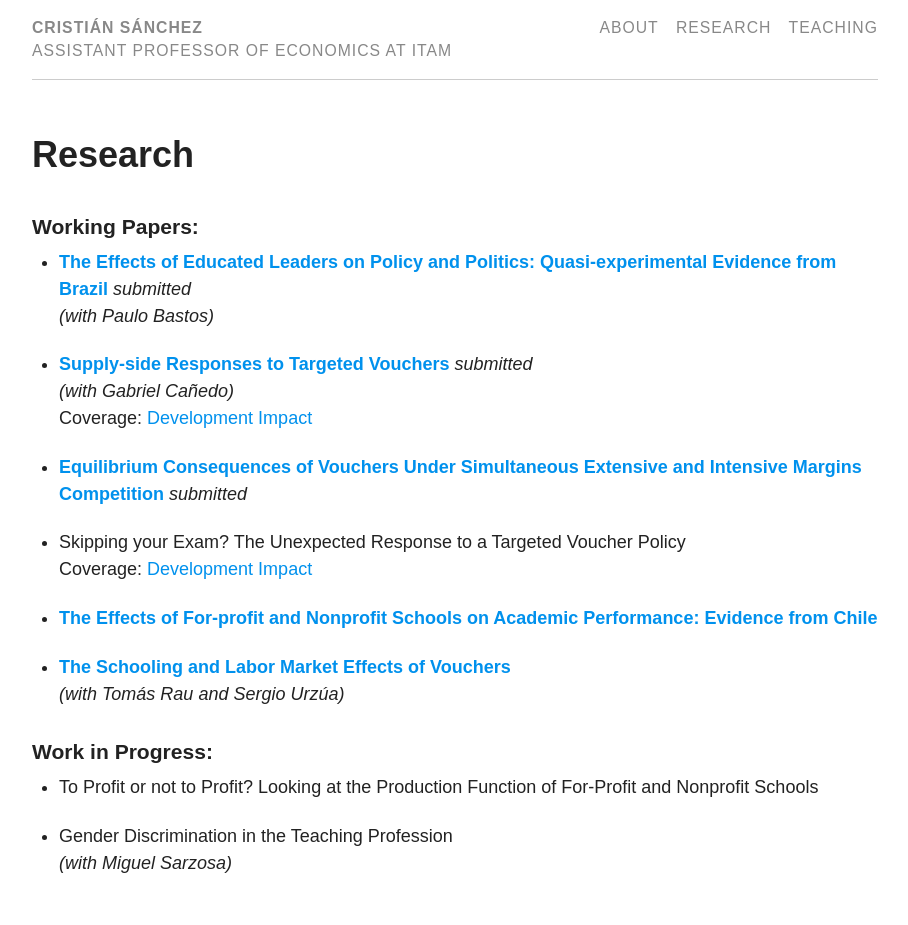
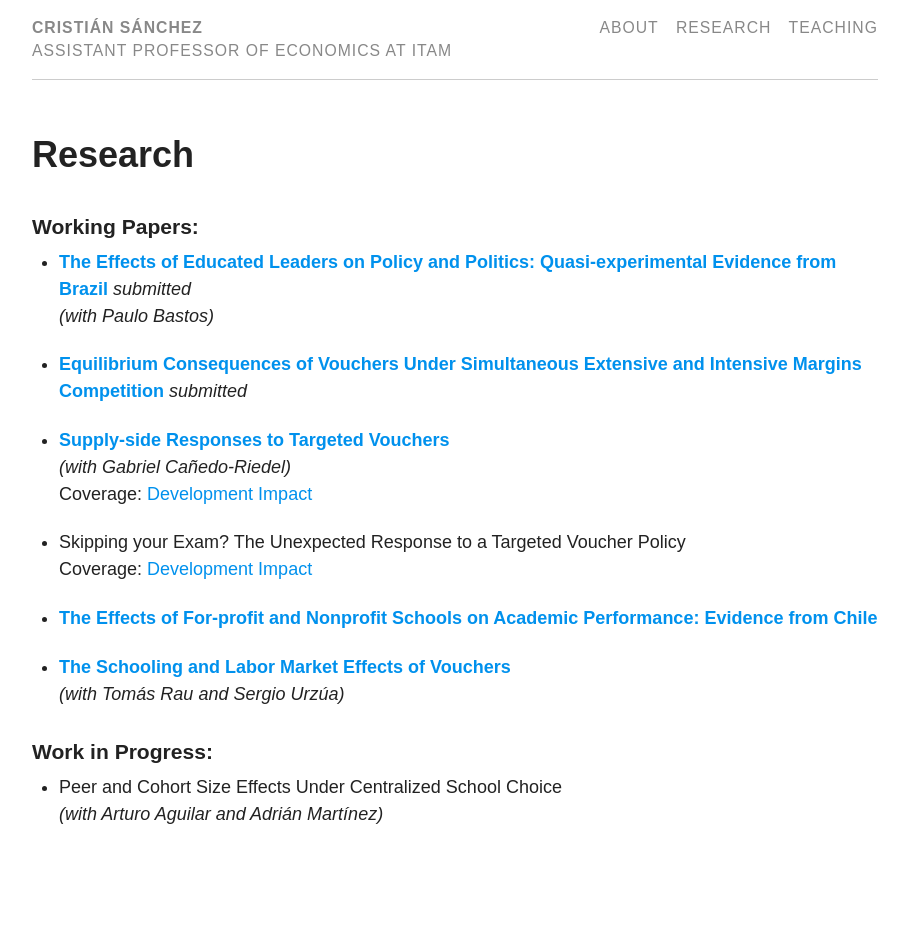
Before and after one commit to fvg98/fvg98.github.io, a Jekyll site: the page built from pages/research.md, in a window 1280 px wide. Shown: the whole page, without its empty margins (185-1093 px from the left). Built offline with Jekyll 4.4.1, drawn with Linux system fonts in a browser that asks for light colours; after the commit the page ends 900 px from its top, so only the background shows below that.

Commit message:
Website update 09/01/23

```diff
--- a/pages/research.md
+++ b/pages/research.md
@@ -10,11 +10,11 @@ title: Research
 * <a href="files/educated_leaders.pdf" target="_blank">**The Effects of Educated Leaders on Policy and Politics: Quasi-experimental Evidence from Brazil**</a> *submitted*
 *(with Paulo Bastos)*
 
-* <a href="files/supply_side.pdf" target="_blank">**Supply-side Responses to Targeted Vouchers**</a> *submitted*
-*(with Gabriel Cañedo)*
+* <a href="files/EquilibriumConsequencesVouchers.pdf" target="_blank">**Equilibrium Consequences of Vouchers Under Simultaneous Extensive and Intensive Margins Competition**</a> *submitted*
+
+* <a href="files/supply_side.pdf" target="_blank">**Supply-side Responses to Targeted Vouchers**</a>
+*(with Gabriel Cañedo-Riedel)*
 Coverage: <a href="https://blogs.worldbank.org/impactevaluations/whats-latest-research-development-economics-roundup-neudc-2021?CID=WBW_AL_BlogNotification_EN_EXT" target="_blank">Development Impact</a>
-
-* <a href="files/EquilibriumConsequencesVouchers.pdf" target="_blank">**Equilibrium Consequences of Vouchers Under Simultaneous Extensive and Intensive Margins Competition**</a> *submitted*
 
 * Skipping your Exam? The Unexpected Response to a Targeted Voucher Policy
 Coverage: <a href="https://blogs.worldbank.org/impactevaluations/whats-latest-research-development-economics-round-neudc-2019" target="_blank">Development Impact</a>
@@ -26,7 +26,5 @@ Coverage: <a href="https://blogs.worldbank.org/impactevaluations/whats-latest-re
 
 ### Work in Progress:
 
-* To Profit or not to Profit? Looking at the Production Function of For-Profit and Nonprofit Schools
-
-* Gender Discrimination in the Teaching Profession
-*(with Miguel Sarzosa)*
+* Peer and Cohort Size Effects Under Centralized School Choice
+*(with Arturo Aguilar and Adrián Martínez)*
```
Also changed, not shown: index.md (+1 -1 lines), pages/teaching.md (+4 -3 lines), 2 other files.
